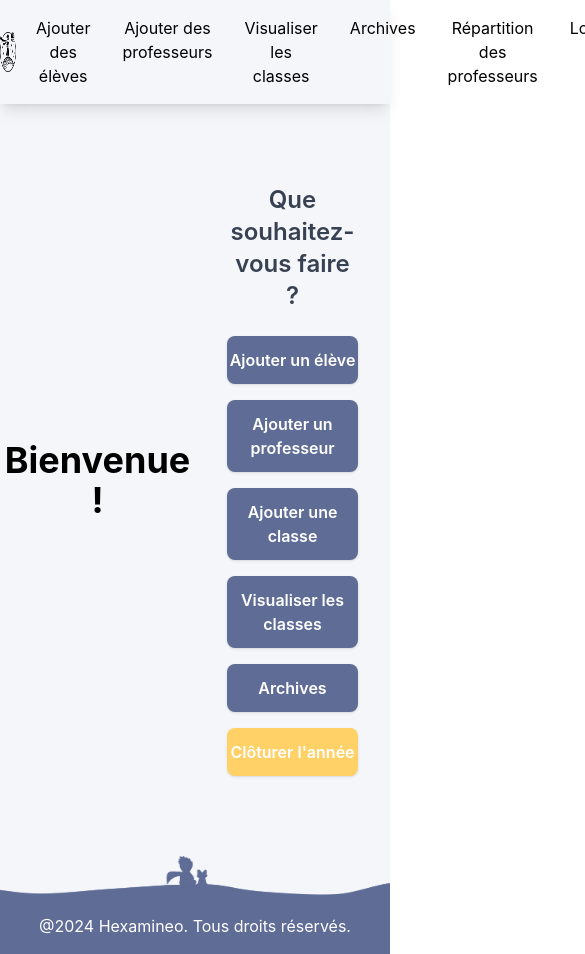
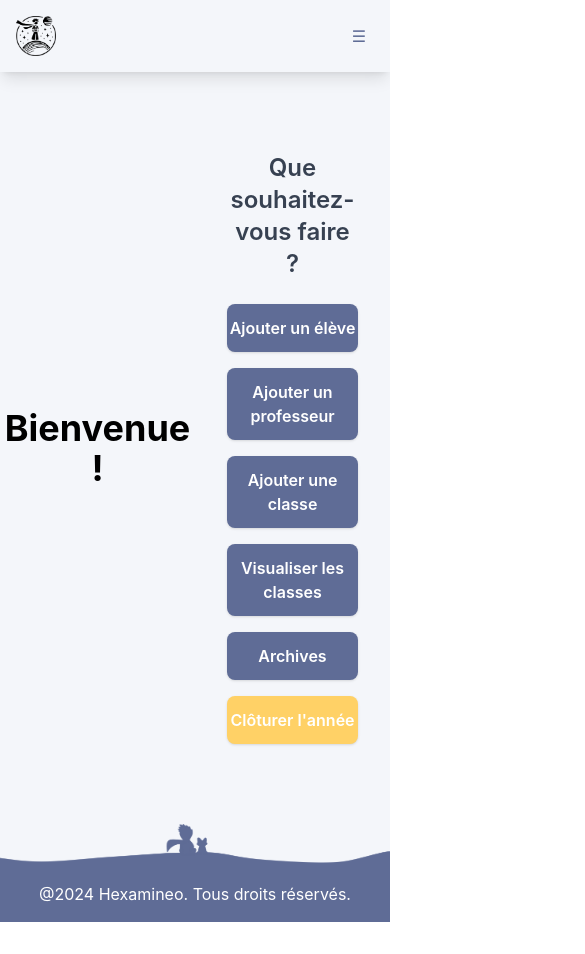
Before and after one commit to leashmt/hexamineo-front, a React (Create React App) app: page / in a window 390 px wide. Shown: the top 954 px of the page, 585 px wide, since content can reach past the window. After the commit the page ends 922 px from the top, so only its background shows below. Built offline with nearby package versions, Linux system fonts and the light colour scheme.

Commit message:
refactor(NavBar): improve mobile navigation by adding responsive and clean up imports

```diff
--- a/src/App.js
+++ b/src/App.js
@@ -6,7 +6,6 @@ import AddStudent from './pages/AddStudent';
 import AddTeacher from './pages/AddTeacher';
 import CloseYear from './pages/CloseYear';
 import CloseYearConfirmation from './pages/CloseYearConfirmation';
-import Example from './pages/Example';
 import Classes from './pages/Classes';
 import ProfessorDistribution from './pages/ProfessorDistribution';
 import Archives from './pages/Archives';
--- a/src/pages/Classes.jsx
+++ b/src/pages/Classes.jsx
@@ -3,7 +3,6 @@ import { LIST_LEVELS } from '../constants';
 import ButtonSkip from '../components/ButtonSkip';
 import ButtonRepeat from '../components/ButtonRepeat';
 import ButtonReset from '../components/ButtonReset';
-import { all } from 'axios';
 
 const PageVisualisationClasses = () => {
 	const [selectedClass, setSelectedClass] = useState(LIST_LEVELS[0]);
--- a/src/pages/NavBar.jsx
+++ b/src/pages/NavBar.jsx
@@ -1,44 +1,56 @@
 import { Link, Outlet } from 'react-router-dom';
 import footerImage from '../imgs/footer-little-prince.png';
+import React, { useState } from 'react'
 
 const NavBar = () => {
+    const [isOpen, setIsOpen] = useState(false);
+
     return (
         <div className="bg-white-background min-h-screen flex flex-col">
-			<header className="py-4 shadow-lg">
-				<nav className="container mx-auto flex items-center justify-between">
-					<div className="pr-5 flex items-center">
+            <header className="py-4 shadow-lg relative">
+                <nav className="container mx-auto flex items-center justify-between px-4">
+                    <div className="flex items-center">
                         <Link to="/">
                             <img src="logo.png" alt="Logo" className="h-10 mr-4" />
                         </Link>
                     </div>
-					<div className="flex space-x-8">
-						{/* <Link to="/" className="hover:text-purple-custom">
-							Accueil
-						</Link> */}
-						<Link to="/addStudent" className="hover:text-purple-custom">
-							Ajouter des élèves
-						</Link>
-						<Link to="/addTeacher" className="hover:text-purple-custom">
-							Ajouter des professeurs
-						</Link>
-						<Link to="/classes" className="hover:text-purple-custom">
-							Visualiser les classes
-						</Link>
-						<Link to="/archives" className="hover:text-yellow-highlight">
-							Archives
-						</Link>
-						<Link
-							to="/professorDistribution"
-							className="hover:text-yellow-highlight"
+                    <div className="lg:hidden">
+                        <button
+                            onClick={() => setIsOpen(!isOpen)}
+                            className="text-purple-custom p-2 rounded-md focus:outline-none"
                         >
-							Répartition des professeurs
-						</Link>
-						<Link to="/auth" className="hover:text-purple-custom">
-							Login/Register
-						</Link>
+                            {isOpen ? '✕' : '☰'}
+                        </button>
+                    </div>
+
+                    {/* Menu pour desktop */}
+                    <div className="hidden lg:flex space-x-4 lg:space-x-8">
+                        <Link to="/addStudent" className="hover:text-purple-custom">Ajouter des élèves</Link>
+                        <Link to="/addTeacher" className="hover:text-purple-custom">Ajouter des professeurs</Link>
+                        <Link to="/classes" className="hover:text-purple-custom">Visualiser les classes</Link>
+                        <Link to="/archives" className="hover:text-purple-custom">Archives</Link>
+                        <Link to="/professorDistribution" className="hover:text-purple-custom">Répartition des professeurs</Link>
+                        <Link to="/auth" className="hover:text-purple-custom">Login/Register</Link>
                     </div>
                 </nav>
+
+                {/* Menu mobile */}
+                <div
+                    className={`lg:hidden absolute top-full left-0 right-0 bg-white shadow-md transition-all duration-300 ease-in-out ${
+                        isOpen ? 'max-h-96 opacity-100' : 'max-h-0 opacity-0 overflow-hidden'
+                    }`}
+                >
+                    <div className="px-4 py-2 space-y-2">
+                        <Link to="/addStudent" className="block py-2 px-4 hover:bg-purple-custom hover:bg-opacity-65 rounded-md transition duration-200">Ajouter des élèves</Link>
+                        <Link to="/addTeacher" className="block py-2 px-4 hover:bg-purple-custom hover:bg-opacity-65 rounded-md transition duration-200">Ajouter des professeurs</Link>
+                        <Link to="/classes" className="block py-2 px-4 hover:bg-purple-custom hover:bg-opacity-65 rounded-md transition duration-200">Visualiser les classes</Link>
+                        <Link to="/archives" className="block py-2 px-4 hover:bg-purple-custom hover:bg-opacity-65 rounded-md transition duration-200">Archives</Link>
+                        <Link to="/professorDistribution" className="block py-2 px-4 hover:bg-purple-custom hover:bg-opacity-65 rounded-md transition duration-200">Répartition des professeurs</Link>
+                        <Link to="/auth" className="block py-2 px-4 hover:bg-purple-custom hover:bg-opacity-65 rounded-md transition duration-200">Login/Register</Link>
+                    </div>
+                </div>
             </header>
+
             <main className="flex-grow">
                 <Outlet />
             </main>
```
Lines whose indentation alone changed are shown as unchanged.
